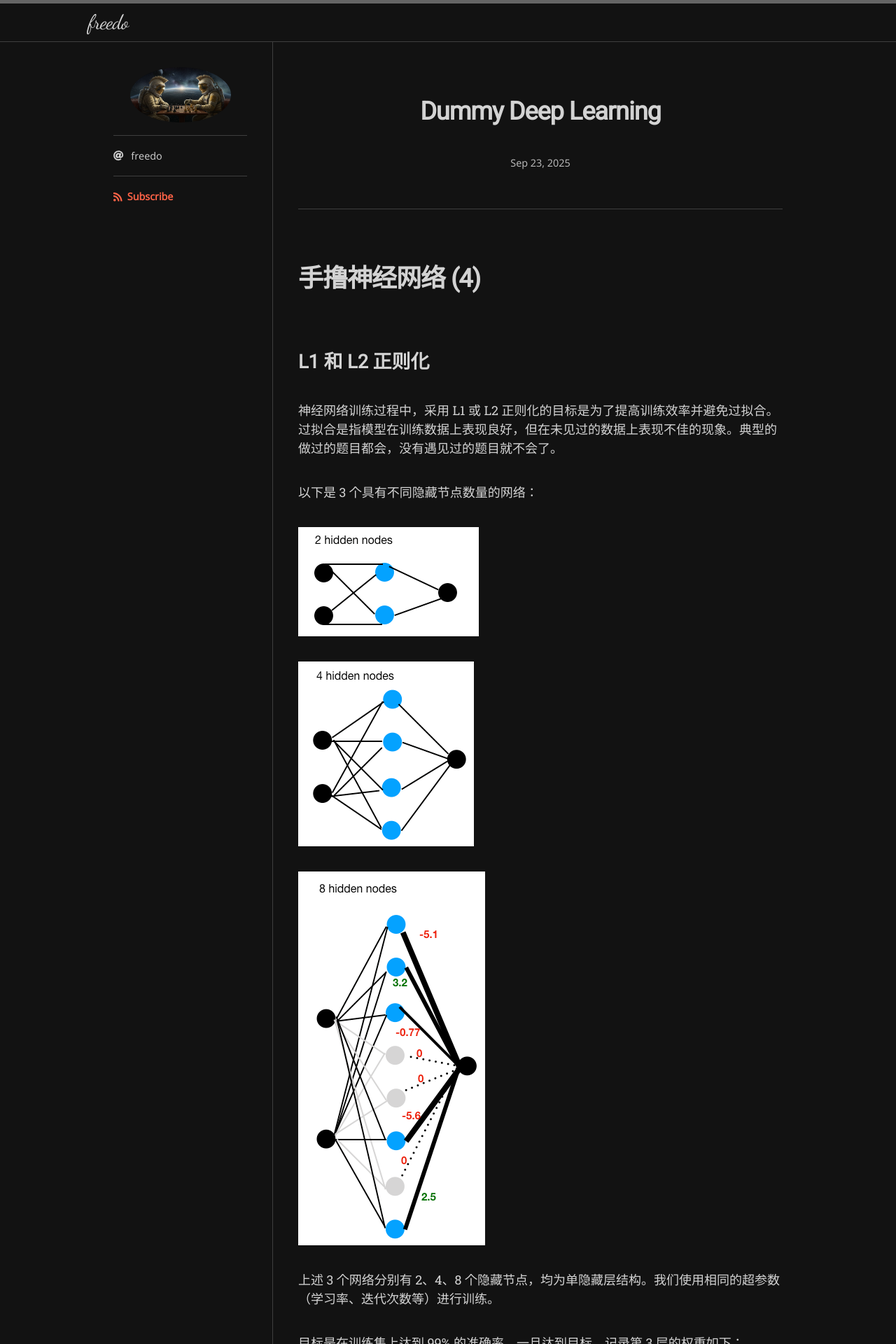
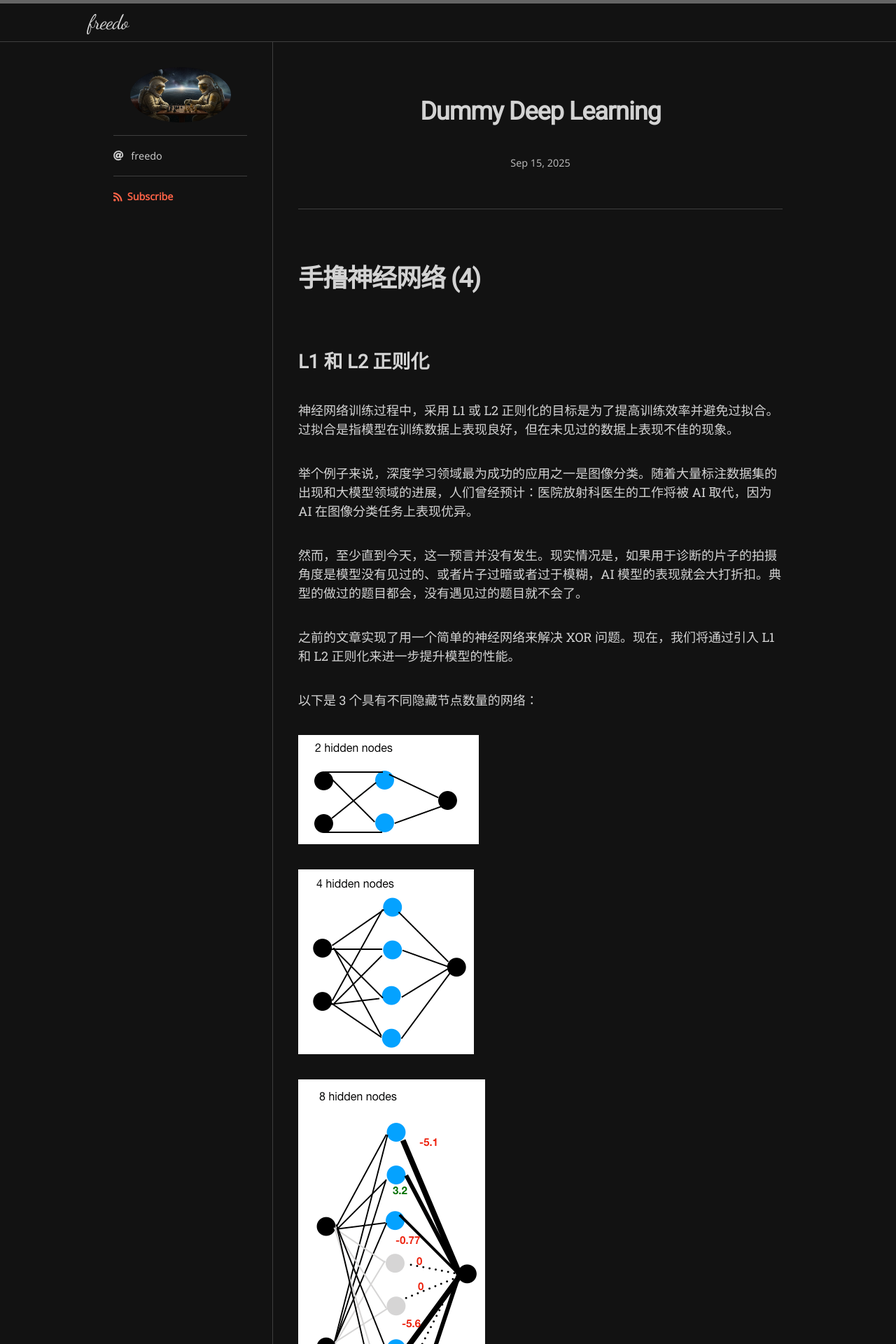
Before and after one commit to hifreedo/yunfuwu, a Jekyll site: the page built from _posts/2025-09-15-dummy-deep-learning-4.md, in a window 1280 px wide. Shown: the top 1920 px of the page at 70% size. Built offline with Jekyll 4.4.1, drawn with Linux system fonts in a browser that asks for light colours; nearby versions of some CDN libraries; some web fonts are replaced; formulas are drawn with MathJax 3; some of the changed text lies outside the part shown.

Commit message:
update post

```diff
--- a/_posts/2025-09-23-dummy-deep-learning-3.md
+++ b/_posts/2025-09-15-dummy-deep-learning-4.md
@@ -10,7 +10,13 @@ tags: [hands-on]
 
 ## L1 和 L2 正则化
 
-神经网络训练过程中，采用 L1 或 L2 正则化的目标是为了提高训练效率并避免过拟合。过拟合是指模型在训练数据上表现良好，但在未见过的数据上表现不佳的现象。典型的做过的题目都会，没有遇见过的题目就不会了。
+神经网络训练过程中，采用 L1 或 L2 正则化的目标是为了提高训练效率并避免过拟合。过拟合是指模型在训练数据上表现良好，但在未见过的数据上表现不佳的现象。
+
+举个例子来说，深度学习领域最为成功的应用之一是图像分类。随着大量标注数据集的出现和大模型领域的进展，人们曾经预计：医院放射科医生的工作将被 AI 取代，因为 AI 在图像分类任务上表现优异。
+
+然而，至少直到今天，这一预言并没有发生。现实情况是，如果用于诊断的片子的拍摄角度是模型没有见过的、或者片子过暗或者过于模糊，AI 模型的表现就会大打折扣。典型的做过的题目都会，没有遇见过的题目就不会了。
+
+之前的文章实现了用一个简单的神经网络来解决 XOR 问题。现在，我们将通过引入 L1 和 L2 正则化来进一步提升模型的性能。
 
 以下是 3 个具有不同隐藏节点数量的网络：
 
```
Also changed, not shown: other parts of _posts/2025-09-15-dummy-deep-learning-4.md (+1 -1 lines).
